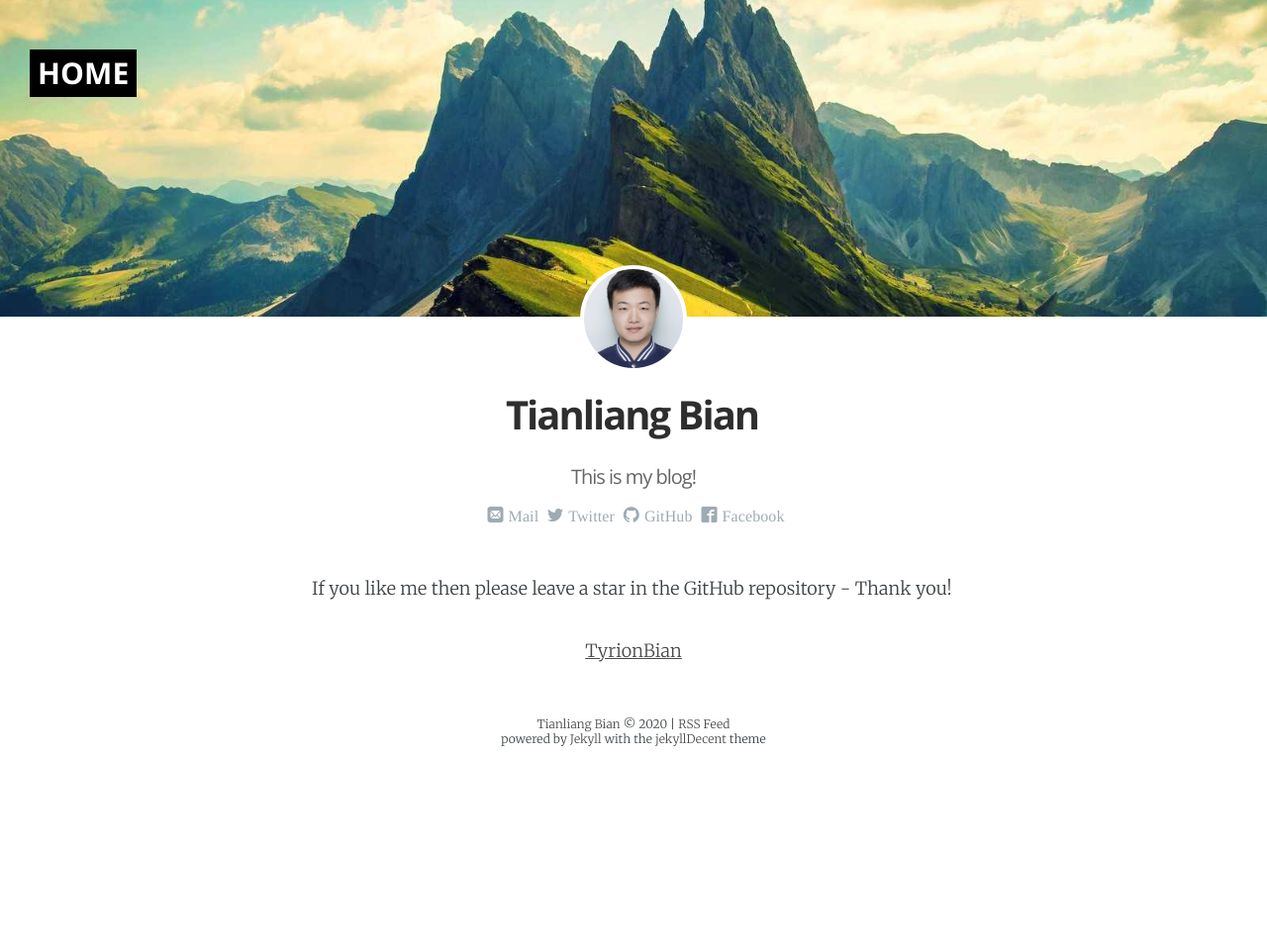
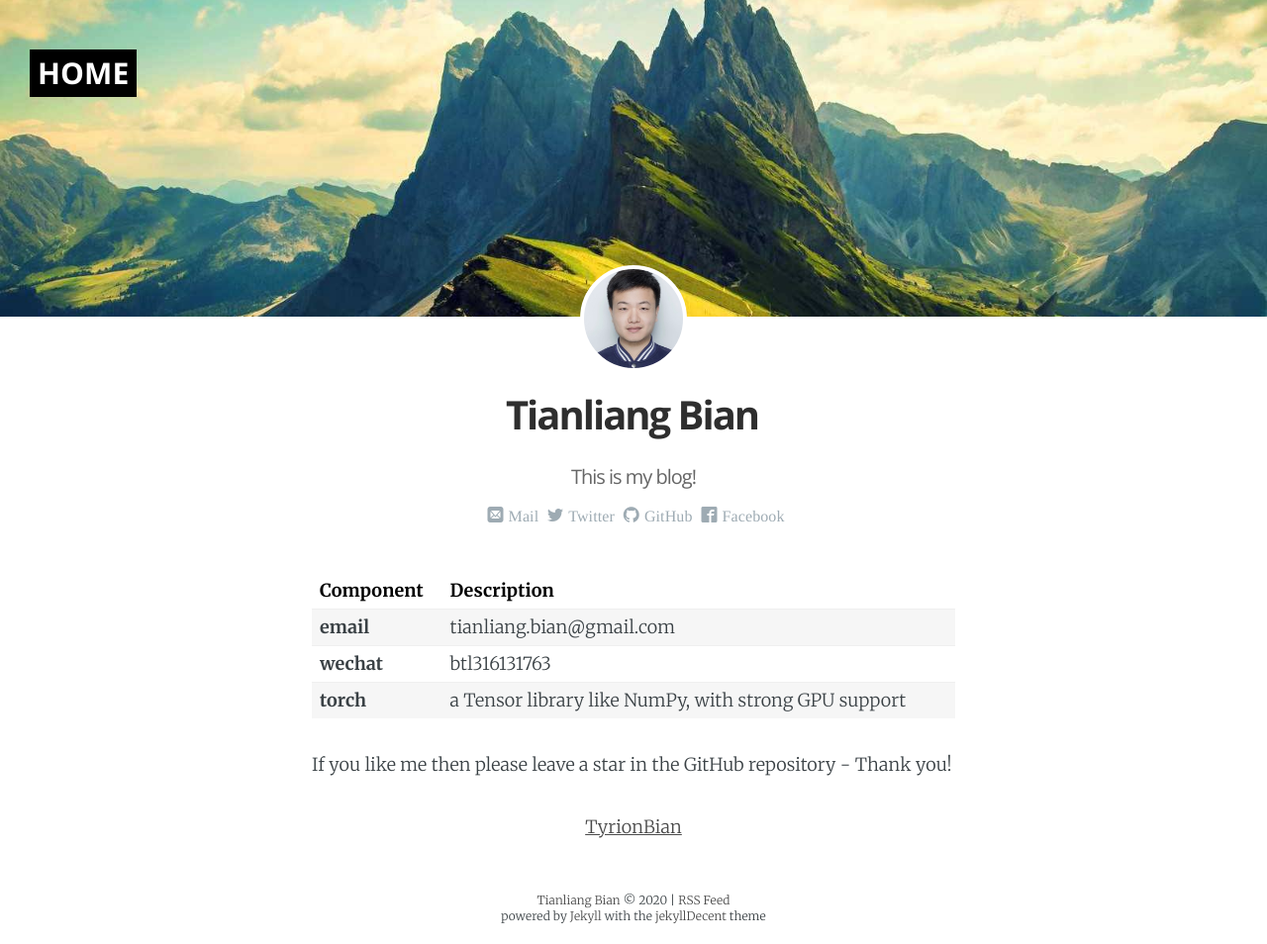
Before and after one commit to TyrionBian/tyrionbian.github.io, a Jekyll site: the page built from _pages/about.md, in a window 1280 px wide. Shown: the whole page at 99% size. Built offline with Jekyll 4.4.1, drawn with Linux system fonts in a browser that asks for light colours; some web fonts are replaced; before the commit the page ends 900 px from its top, so only the background shows below that.

Commit message:
Update about.md

```diff
--- a/_pages/about.md
+++ b/_pages/about.md
@@ -10,6 +10,12 @@ excerpt:   This page contains the curriculum vitae (CV) of the author.
 ---
 <script async defer src="https://buttons.github.io/buttons.js"></script>
 
+| Component | Description |
+| ---- | --- |
+| **email** | tianliang.bian@gmail.com |
+| **wechat** | btl316131763 |
+| **torch** | a Tensor library like NumPy, with strong GPU support |
+
 If you like me then please leave a star in the GitHub repository - Thank you!
 
 <p class="github-button-container">
```
